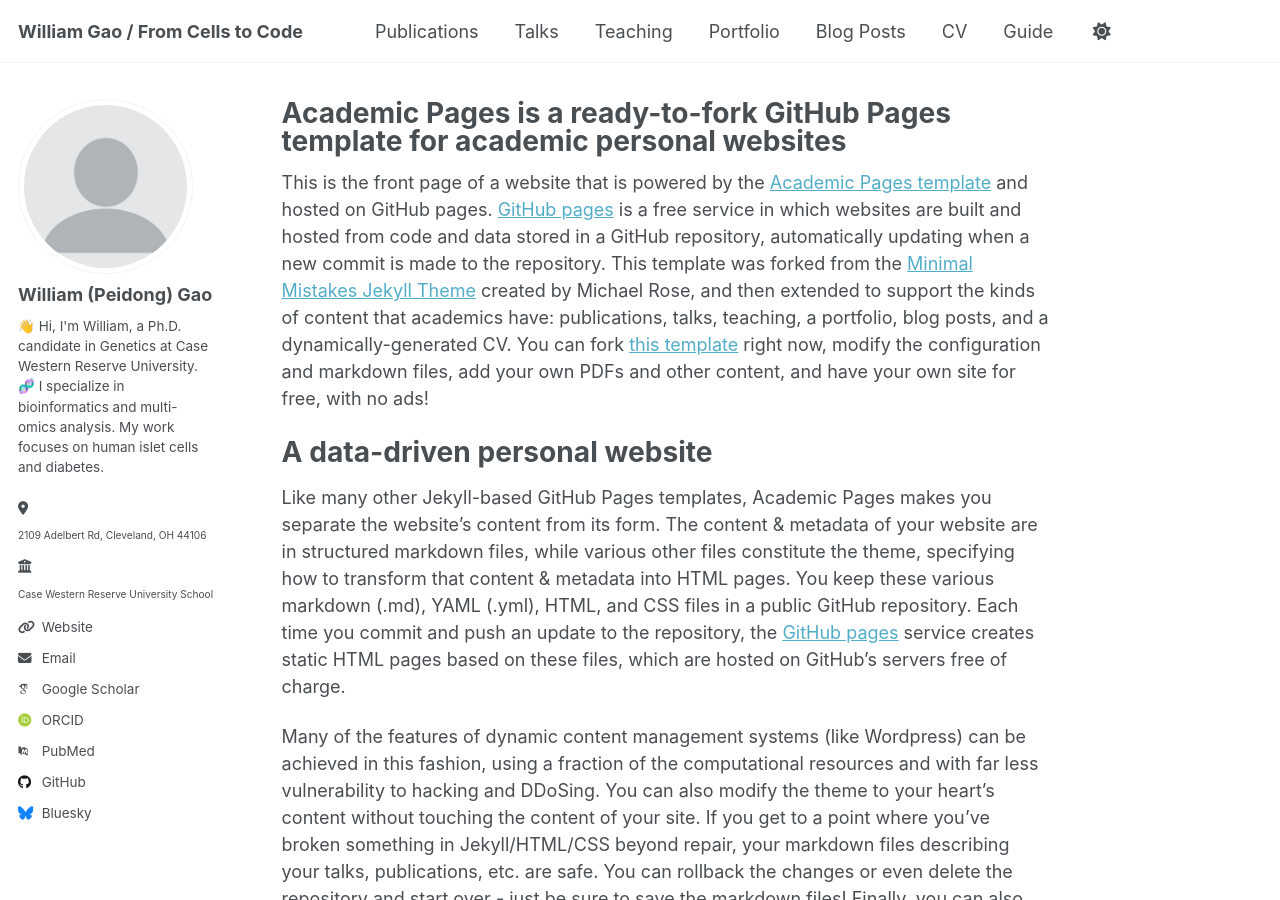
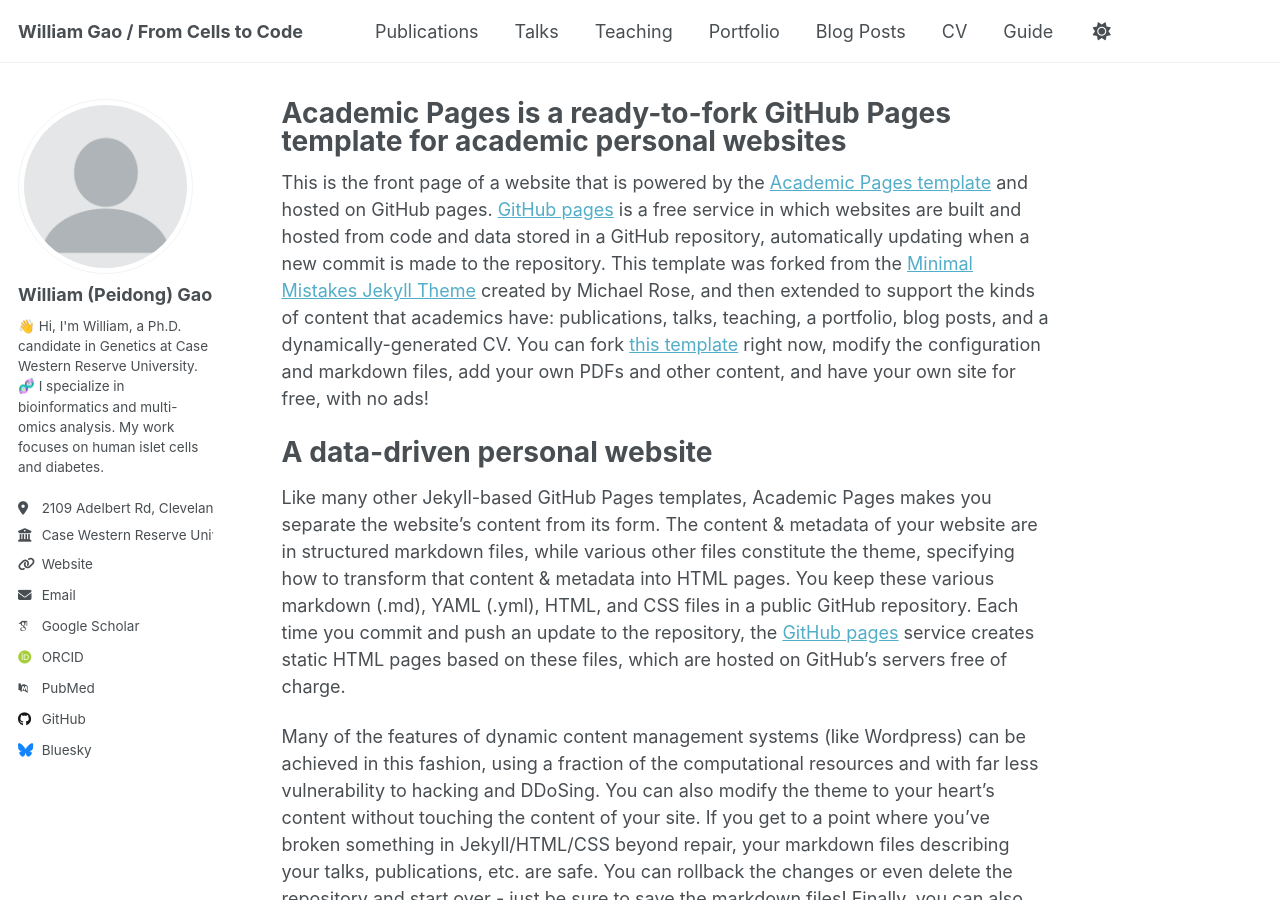
Before and after one commit to PeidongGao/WilliamGaoWeb, a Jekyll site: the page built from _pages/about.md, in a window 1280 px wide and 900 px high. Built offline with Jekyll 4.4.1, drawn with Linux system fonts in a browser that asks for light colours; some web fonts are replaced.

Commit message:
author-profile.html

```diff
--- a/_includes/author-profile.html
+++ b/_includes/author-profile.html
@@ -25,10 +25,10 @@
     <ul class="author__urls social-icons">
       <!-- Font Awesome icons / Biographic information  -->
       {% if author.location %}
-        <li class="author__desktop"><i class="fas fa-fw fa-location-dot icon-pad-right" aria-hidden="true"></i>{{ author.location | markdownify }}</li>
+        <li class="author__desktop"><i class="fas fa-fw fa-location-dot icon-pad-right" aria-hidden="true"></i>{{ author.location }}</li>
       {% endif %}
       {% if author.employer %}
-        <li class="author__desktop"><i class="fas fa-fw fa-building-columns icon-pad-right" aria-hidden="true"></i>{{ author.employer | markdownify }}</li>
+        <li class="author__desktop"><i class="fas fa-fw fa-building-columns icon-pad-right" aria-hidden="true"></i>{{ author.employer }}</li>
       {% endif %}
       {% if author.uri %}
         <li><a href="{{ author.uri }}"><i class="fas fa-fw fa-link icon-pad-right" aria-hidden="true"></i>{{ site.data.ui-text[site.locale].website_label | default: "Website" }}</a></li>
```
